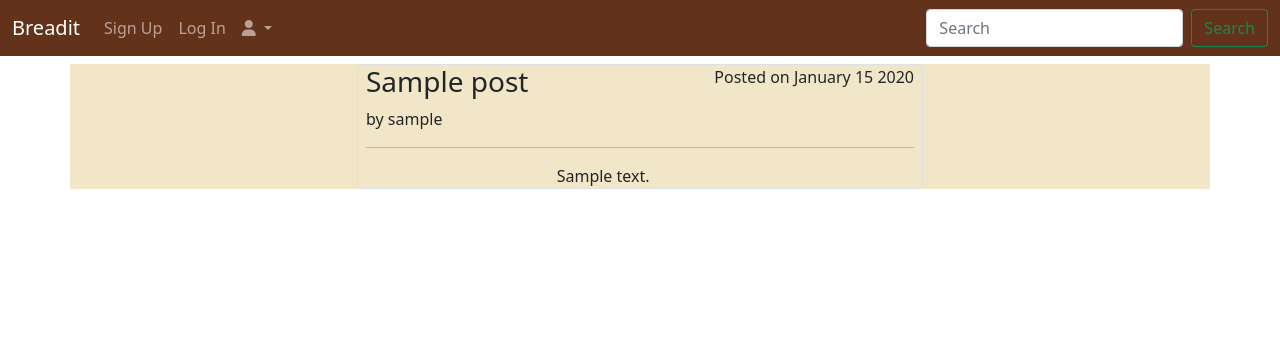
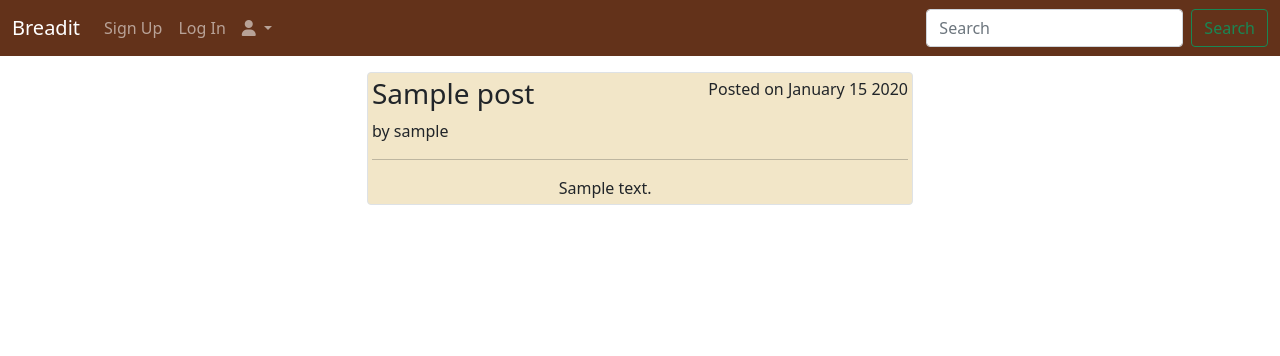
Before and after one commit to Damianjacob/MS4_breadit, a Django app: page / in a window 1280 px wide. Shown: the top 356 px of the page. Run offline with Django 3.2, Linux system fonts and the light colour scheme; tables that the repository leaves empty hold one stand-in row (values such as "Sample post").

Commit message:
Update index.html styling

```diff
--- a/breadit/templates/index.html
+++ b/breadit/templates/index.html
@@ -3,11 +3,11 @@
 {% block content %}
 
 <!-- Blog posts -->
-<div class="container mt-2 bg-posts overflow-hidden">
-  <div class="row gx-3 gy-3">
-
+<div class="container mt-2 overflow-hidden">
+  <div class="row gy-2">
     {% for post in post_list %}
-    <div class="container col-lg-6 col-xs-12 border rounded">
+    <div class="container col-lg-6 col-xs-12">
+      <div class="my-2 p-1 bg-posts border rounded">
         <div class="d-flex justify-content-between">
           <h3 class="d-inline-block">{{post.title}}</h3>
           <span>Posted on {{ post.created_on | date:'F d Y' }}</span>
@@ -29,6 +29,7 @@
           {% endif %}
         </div>
       </div>
+    </div>
     {% endfor %}
   </div>
 </div>
```
Lines whose indentation alone changed are shown as unchanged.
